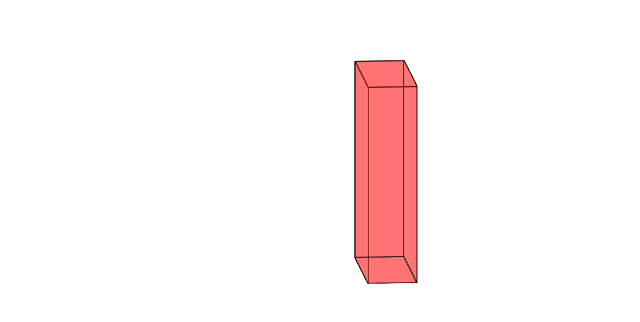
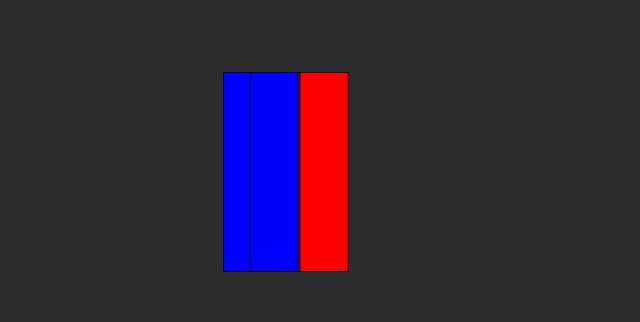
Before and after one commit to hamza-abuzahra/virtual-library, a plain HTML site: page index.html in a window 1280 px wide. Shown: the part 228-550 px from the top of the page, without its empty margins (254-894 px from the left). Drawn offline with Linux system fonts and the light colour scheme.

Commit message:
hover effect fixed

```diff
--- a/css/style.css
+++ b/css/style.css
@@ -2,12 +2,13 @@
     padding: 0;
     margin: 0;
     box-sizing: border-box;
-    font-size: 25px;
+
 }
 body{
     display: flex;
     align-items: center;
     justify-content: center;
+    background-color: rgb(46, 45, 45);
 }
 .book{
     --width: 150px;
@@ -16,13 +17,23 @@ body{
     height: var(--height);
     width: var(--width);
     position: relative;
-    transform: rotateX(10deg) rotateY(85deg);
+    transform: rotateY(-80deg);
     transform-style: preserve-3d;
+    transition: 1s all ;
+    z-index: 0;
+}
+.second{
+    transform: translateX(-200px) rotateY(-80deg);
+    z-index: 0;
 }
 .side{
-    background-color: rgba(255, 0, 0, 0.329);
+    background-color: rgb(255, 0, 0);
     border: 1px solid black;
     position: absolute;
+}
+.second .side{
+    background-color: blue;
+    z-index: inherit;
 }
 .side:nth-of-type(1),
 .side:nth-of-type(2){
@@ -59,6 +70,6 @@ body{
     --rotation:90deg;
 }
 .book:hover{
-    transform: rotate3d(0, 0, 0, 70deg) scale(200%);
-    transition: all 2s;
+    transform: rotateY(0deg) scale(200%);
+    z-index: 2;
 }
--- a/index.html
+++ b/index.html
@@ -16,5 +16,29 @@
         <div class="side"></div>
         <div class="side"></div>
     </div>
+    <div class="book second">
+        <div class="side"></div>
+        <div class="side"></div>
+        <div class="side"></div>
+        <div class="side"></div>
+        <div class="side"></div>
+        <div class="side"></div>
+    </div>
+    <!-- <div class="book">
+        <div class="side"></div>
+        <div class="side"></div>
+        <div class="side"></div>
+        <div class="side"></div>
+        <div class="side"></div>
+        <div class="side"></div>
+    </div>
+    <div class="book">
+        <div class="side"></div>
+        <div class="side"></div>
+        <div class="side"></div>
+        <div class="side"></div>
+        <div class="side"></div>
+        <div class="side"></div>
+    </div> -->
 </body>
 </html>
```
